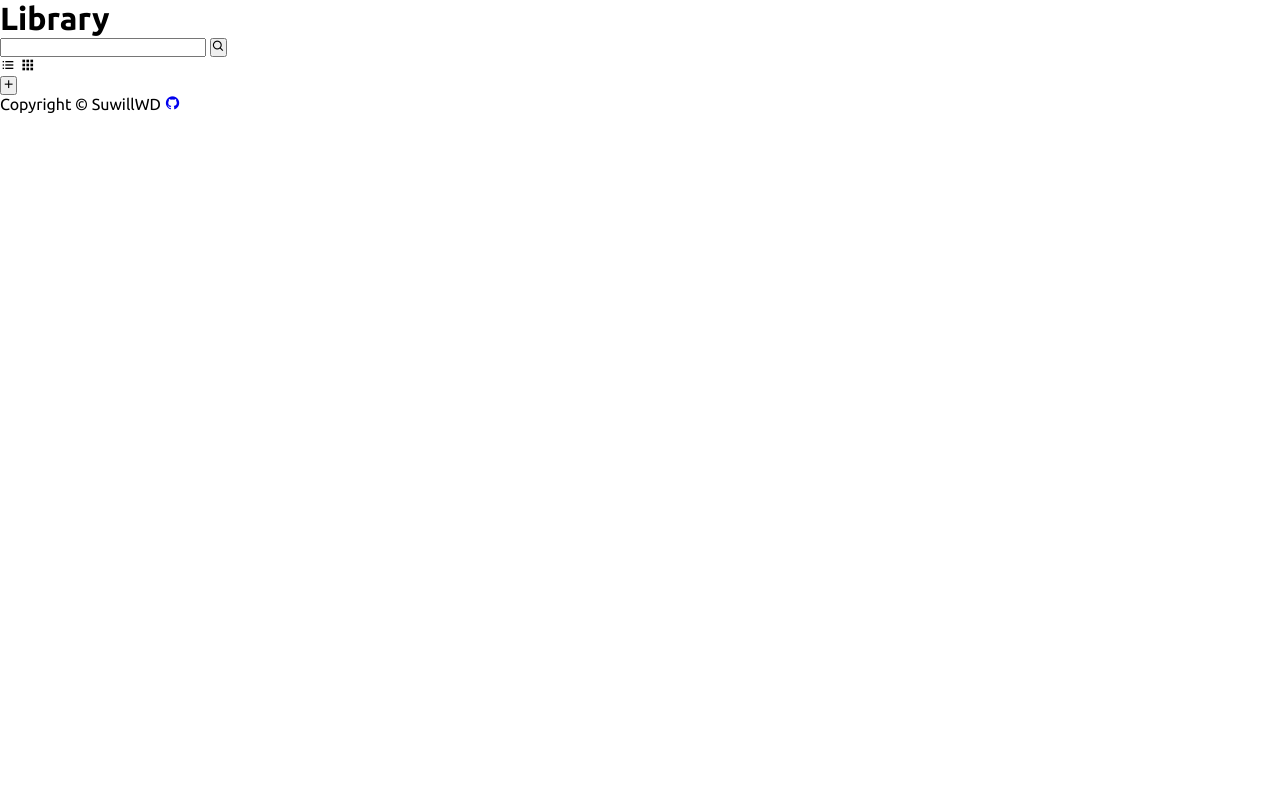
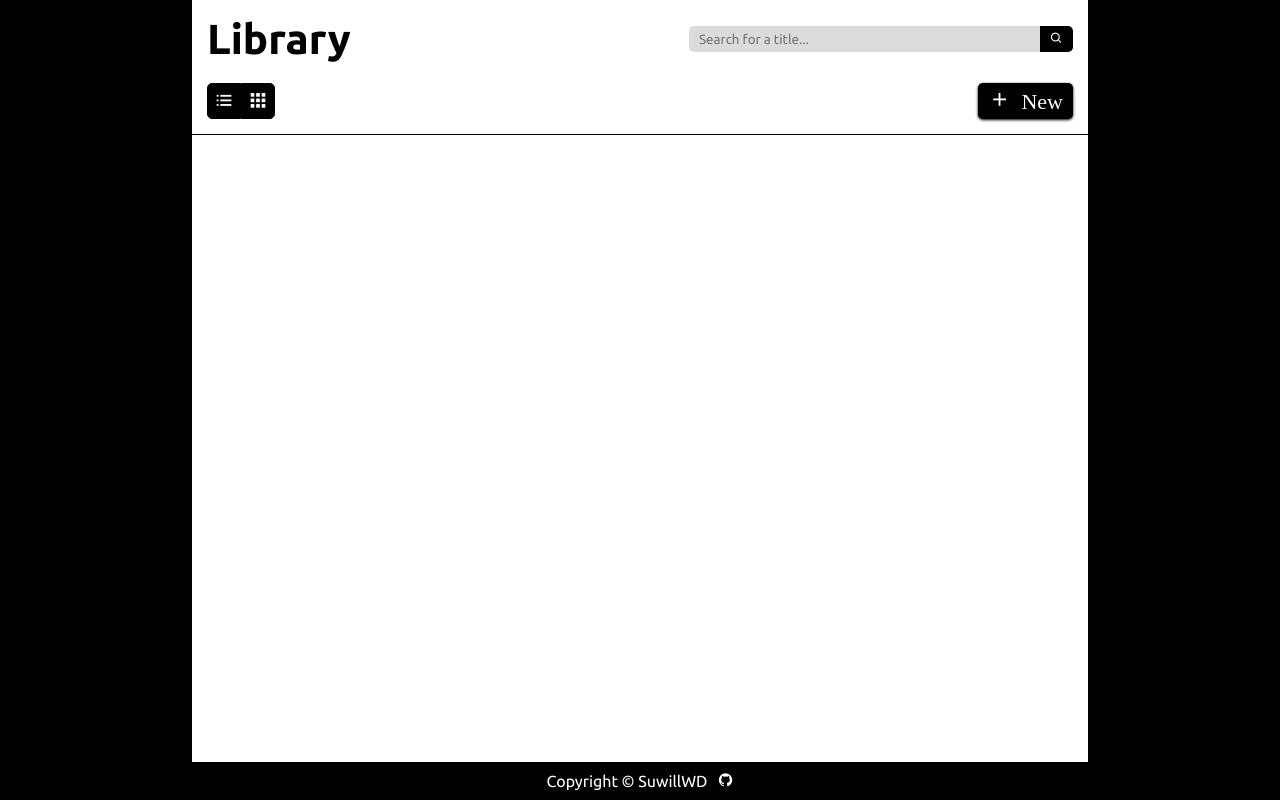
Before and after one commit to SuwillWD/library, a plain HTML site: page index.html in a window 1280 px wide. Drawn offline with nearby package versions, Linux system fonts and the light colour scheme.

Commit message:
Style main elements

```diff
--- a/index.html
+++ b/index.html
@@ -13,7 +13,7 @@
             <div class="top-header">
                 <h1>Library</h1>
                 <div class="search-bar">
-                    <input type="text" id="search-box" maxlength="25">
+                    <input type="text" id="search-box" maxlength="25" placeholder="Search for a title...">
                     <button id="searchBtn"><i class='bx bx-search'></i></button>
                 </div>
             </div>
@@ -23,7 +23,9 @@
                     <i class='bx bxs-grid' ></i>
                 </div>
                 <div class="add-book">
-                    <button id="addBookBtn"><i class='bx bx-plus'></i></button>
+                    <button id="addBookBtn">
+                        <i class='bx bx-plus'> New</i>
+                    </button>
                 </div>
             </div>
         </div>
--- a/styles.css
+++ b/styles.css
@@ -6,3 +6,184 @@
     box-sizing: border-box;
     font-family: 'Ubuntu', sans-serif;
 }
+
+body {
+    display: flex;
+    justify-content: center;
+    background-color: black;
+    background-size: cover;
+}
+
+.container {
+    width: 70vw;
+    display: flex;
+    flex-direction: column;
+    justify-content: space-between;
+    transition: all 0.3s ease;
+    background-color: white;
+}
+
+.header {
+    padding: 15px;
+    border-bottom: 1px solid black;
+    display: flex;
+    flex-direction: column;
+    gap: 20px;
+}
+
+.top-header {
+    display: flex;
+    justify-content: space-between;
+    align-items: center;
+}
+
+.top-header h1 {
+    font-size: 42px;
+}
+
+.top-header .search-bar {
+    display: flex;
+    width: 30vw;
+    height: 26px;
+}
+
+#search-box {
+    flex: 3;
+    width: 100%;
+    border-radius: 5px 0 0 5px;
+    padding: 10px;
+    border: none;
+    background-color: rgb(219, 219, 219);
+}
+
+#searchBtn {
+    padding: 10px;
+    display: flex;
+    justify-content: center;
+    align-items: center;
+    background-color: black;
+    color: white;
+    border: none;
+    border-radius: 0 5px 5px 0;
+}
+
+.bottom-header {
+    display: flex;
+    justify-content: space-between;
+}
+
+.change-layout {
+    display: flex;
+}
+
+.change-layout > i {
+    border: 1px solid black;
+    padding: 5px;
+    cursor: pointer;
+    font-size: 22px;
+    background-color: black;
+    color: white;
+}
+
+.change-layout > i:hover {
+    color: rgb(217, 217, 217);
+    background-color: rgb(40, 40, 40);
+}
+
+.bx-list-ul {
+    border-radius: 5px 0 0 5px;
+}
+
+.bxs-grid {
+    border-radius: 0 5px 5px 0;
+    border-left: none;
+}
+
+#addBookBtn {
+    padding: 5px 10px;
+    font-size: 22px;
+    border-radius: 5px;
+    border: none;
+    box-shadow: 0 1px 3px black;
+    background-color: black;
+    color: white;
+    cursor: pointer;
+}
+
+#addBookBtn:hover {
+    background-color: rgb(27, 27, 27);
+    color: rgb(191, 191, 191);
+
+}
+
+#book-form {
+    position: fixed;
+    top: 30%;
+    left: 30%;
+    width: 40vw;
+    border-radius: 10px;
+    transition: all 0.5s ease;
+}
+
+#book-form form {
+    display: flex;
+    flex-direction: column;
+    padding: 20px;
+    gap: 10px;
+    border: none;
+}
+
+#book-form form input,
+#book-form form select {
+    height: 30px;
+}
+
+#addBookToLibBtn {
+    padding: 10px;
+    width: 120px;
+}
+
+#main {
+    width: 100%;
+    min-height: 80vh;
+    display: grid;
+    grid-template-columns: repeat(auto-fit, 250px);
+    gap: 10px;
+    padding: 20px;
+}
+
+.book-card {
+    padding: 20px;
+    background-color: black;
+    color: white;
+    height: 200px;
+    display: flex;
+    flex-direction: column;
+    gap: 15px;
+}
+
+.card-row{
+    display: flex;
+    justify-content: space-between;
+}
+
+.card-row p:first-child {
+    font-weight: 600;
+}
+
+.footer {
+    position: fixed;
+    background-color: black;
+    color: white;
+    padding: 10px;
+    display: flex;
+    justify-content: center;
+    gap: 10px;
+    bottom: 0;
+    left: 0;
+    width: 100%;
+}
+
+.bxl-github {
+    color: white;
+}
```
